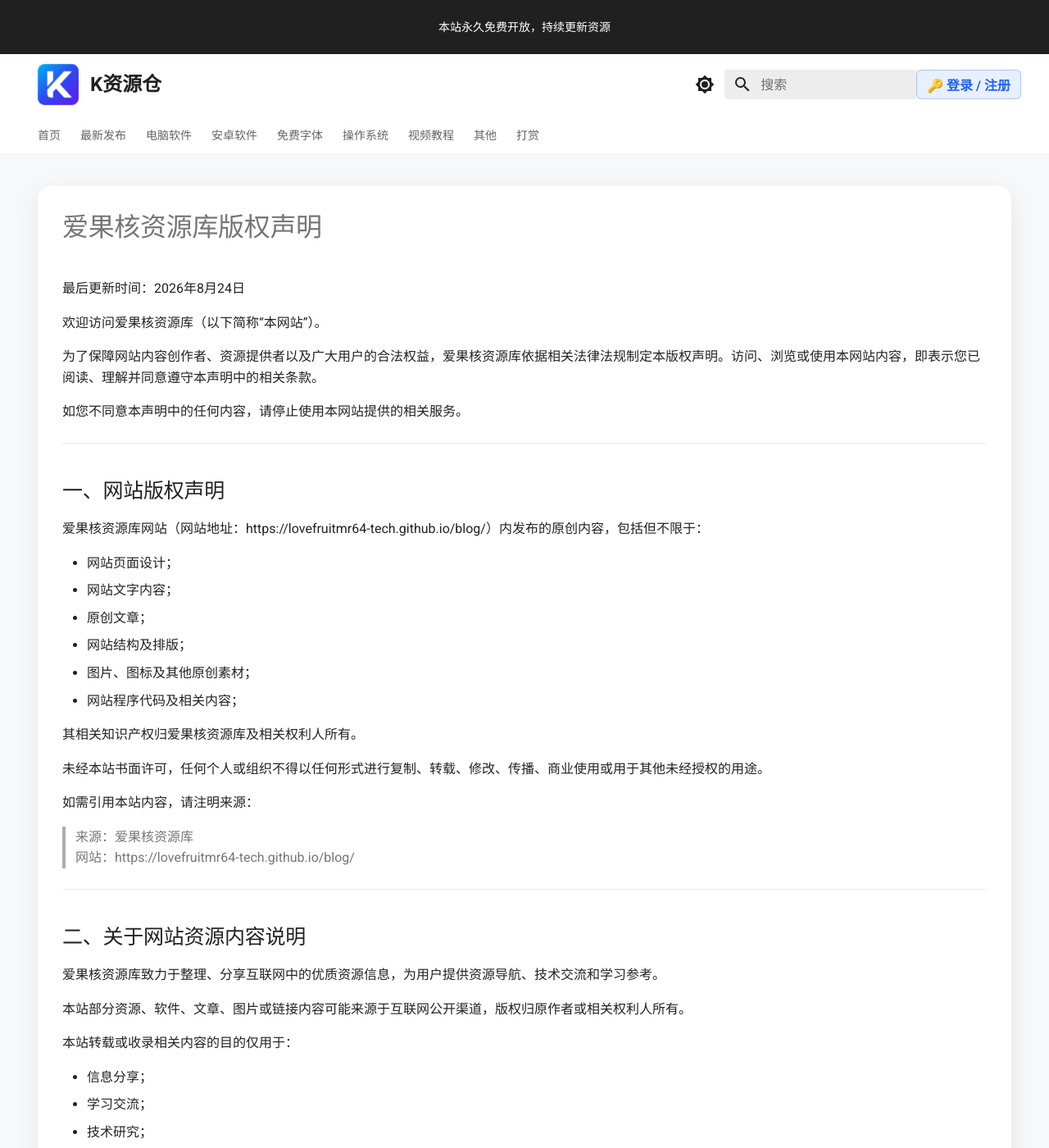
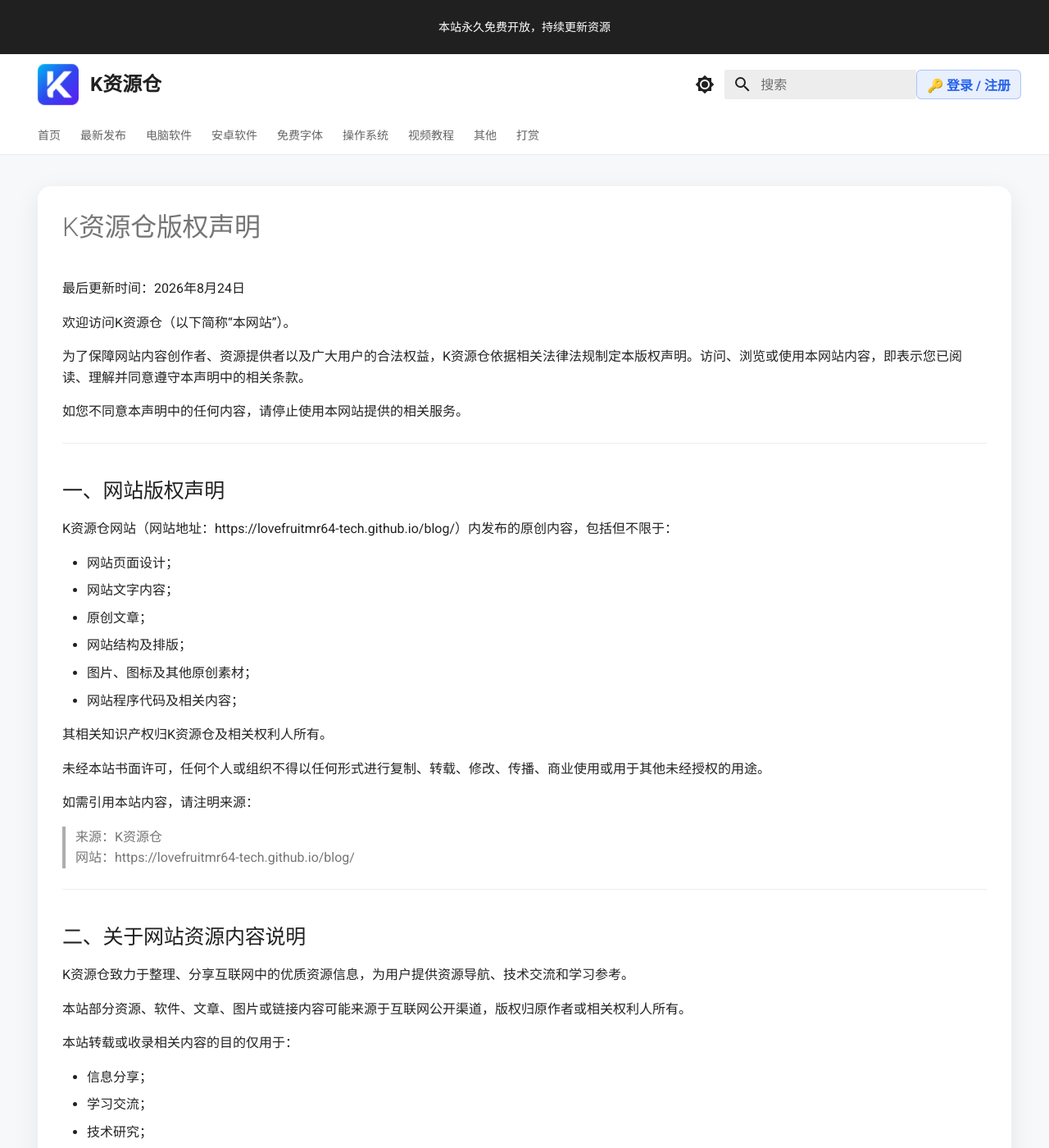
Before and after one commit to lovefruitmr64-tech/blog, an MkDocs documentation site: the page built from docs/Copyright/index.md, in a window 1280 px wide and 1400 px high. Shown: the whole window at 82% size. Built offline with MkDocs 1.6.1 and Material for MkDocs 9.7.7, drawn with Linux system fonts in a browser that asks for light colours; some of the changed text lies outside the part shown.

Commit message:
更新文章内容

```diff
--- a/docs/Copyright/index.md
+++ b/docs/Copyright/index.md
@@ -4,13 +4,13 @@ hide:
   - navigation
   - toc
 ---
-# 爱果核资源库版权声明
+# K资源仓版权声明
 
 最后更新时间：2026年8月24日
 
-欢迎访问爱果核资源库（以下简称“本网站”）。
+欢迎访问K资源仓（以下简称“本网站”）。
 
-为了保障网站内容创作者、资源提供者以及广大用户的合法权益，爱果核资源库依据相关法律法规制定本版权声明。访问、浏览或使用本网站内容，即表示您已阅读、理解并同意遵守本声明中的相关条款。
+为了保障网站内容创作者、资源提供者以及广大用户的合法权益，K资源仓依据相关法律法规制定本版权声明。访问、浏览或使用本网站内容，即表示您已阅读、理解并同意遵守本声明中的相关条款。
 
 如您不同意本声明中的任何内容，请停止使用本网站提供的相关服务。
 
@@ -18,7 +18,7 @@ hide:
 
 ## 一、网站版权声明
 
-爱果核资源库网站（网站地址：https://lovefruitmr64-tech.github.io/blog/）内发布的原创内容，包括但不限于：
+K资源仓网站（网站地址：https://lovefruitmr64-tech.github.io/blog/）内发布的原创内容，包括但不限于：
 
 - 网站页面设计；
 - 网站文字内容；
@@ -27,20 +27,20 @@ hide:
 - 图片、图标及其他原创素材；
 - 网站程序代码及相关内容；
 
-其相关知识产权归爱果核资源库及相关权利人所有。
+其相关知识产权归K资源仓及相关权利人所有。
 
 未经本站书面许可，任何个人或组织不得以任何形式进行复制、转载、修改、传播、商业使用或用于其他未经授权的用途。
 
 如需引用本站内容，请注明来源：
 
-> 来源：爱果核资源库
+> 来源：K资源仓
 > 网站：https://lovefruitmr64-tech.github.io/blog/
 
 ---
 
 ## 二、关于网站资源内容说明
 
-爱果核资源库致力于整理、分享互联网中的优质资源信息，为用户提供资源导航、技术交流和学习参考。
+K资源仓致力于整理、分享互联网中的优质资源信息，为用户提供资源导航、技术交流和学习参考。
 
 本站部分资源、软件、文章、图片或链接内容可能来源于互联网公开渠道，版权归原作者或相关权利人所有。
 
@@ -86,7 +86,7 @@ hide:
 
 ## 四、第三方链接声明
 
-爱果核资源库可能包含指向第三方网站、软件平台或其他互联网资源的链接。
+K资源仓可能包含指向第三方网站、软件平台或其他互联网资源的链接。
 
 第三方网站的内容、服务及安全性由相关网站自行负责，本站无法保证其长期有效性、准确性或安全性。
 
@@ -96,7 +96,7 @@ hide:
 
 ## 五、免责声明
 
-爱果核资源库尽力保证网站内容的准确性、完整性和有效性，但由于互联网信息变化较快，本站无法保证所有资源长期有效。
+K资源仓尽力保证网站内容的准确性、完整性和有效性，但由于互联网信息变化较快，本站无法保证所有资源长期有效。
 
 因以下情况造成的任何损失，本站不承担责任：
 
@@ -113,7 +113,7 @@ hide:
 
 如果您认为本站存在侵犯您版权或合法权益的内容，请通过以下方式联系我们：
 
-网站名称：爱果核资源库
+网站名称：K资源仓
 
 网站地址：
 https://lovefruitmr64-tech.github.io/blog/
@@ -124,8 +124,8 @@ https://lovefruitmr64-tech.github.io/blog/
 
 ## 七、声明修改
 
-爱果核资源库保留根据实际情况修改、更新本版权声明的权利。
+K资源仓保留根据实际情况修改、更新本版权声明的权利。
 
 版权声明更新后，将在本站页面进行公布，更新后的声明自发布之日起生效。
 
-感谢您对爱果核资源库的支持与理解。
+感谢您对K资源仓的支持与理解。
--- a/docs/overrides/partials/footer.html
+++ b/docs/overrides/partials/footer.html
@@ -39,7 +39,7 @@
     <!-- 黑色版权区域 -->
     <div class="footer-bottom">
         <div class="footer-bottom-inner">
-            Copyright © 2026 爱果核资源库&nbsp;&nbsp;&nbsp;&nbsp;&nbsp;&nbsp;&nbsp;&nbsp;
+            Copyright © 2026 K资源仓&nbsp;&nbsp;&nbsp;&nbsp;&nbsp;&nbsp;&nbsp;&nbsp;
             本站所有资源收集整理于国内外站点，如不慎侵犯了您的权利，请联系邮箱ifruitmr@126.com删除
         </div>
     </div>
--- a/mkdocs.yml
+++ b/mkdocs.yml
@@ -50,7 +50,7 @@ plugins:
       blog_dir: blog
       post_url_format: "{slug}"
       pagination: true
-      pagination_per_page: 2
+      pagination_per_page: 10
       # 开启原生：首页、上一页、数字页码、下一页、尾页
       pagination_format: "$link_first $link_previous ~2~ $link_next $link_last"
 
@@ -76,31 +76,31 @@ nav:                             # 👈 首页顶部导航
       - 最新发布: blog/index.md
 
   - 电脑软件:
-      - 电脑软件: software/index.md
+      - 电脑软件: blog/category/software/
 
 
   - 安卓软件:
-      - 安卓软件: game/index.md
+      - 安卓软件: blog/category/software/
 
 
   - 免费字体:
-      - 免费字体: tutorial/index.md
+      - 免费字体: blog/category/software/
 
 
   - 操作系统:
-      - 操作系统: resource/index.md
+      - 操作系统: blog/category/software/
 
 
   - 视频教程:
-      - 视频教程: game/index.md
+      - 视频教程: blog/category/software/
 
 
   - 其他:
-      - 其他: tutorial/index.md
+      - 其他: blog/category/software/
 
 
   - 打赏:
-      - 打赏: donate/index.md
+      - 打赏: vip.md
 
 
 
@@ -123,7 +123,7 @@ extra_javascript:
 
 copyright:
 
-  Copyright © 2026 爱果核资源库
+  Copyright © 2026 K资源仓
 
 
 
```
Also changed, not shown: docs/Download-Instructions/index.md (+7 -7 lines), docs/Submission-Instructions/index.md (+4 -4 lines), docs/donate/index.md (+6 -6 lines).
